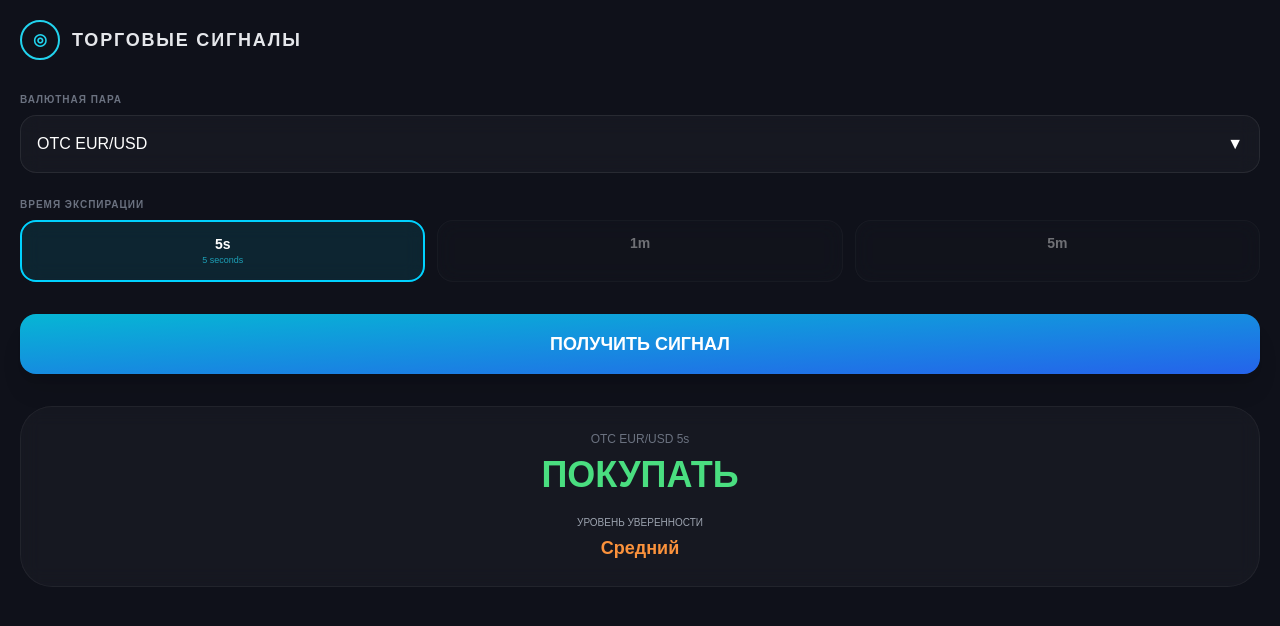
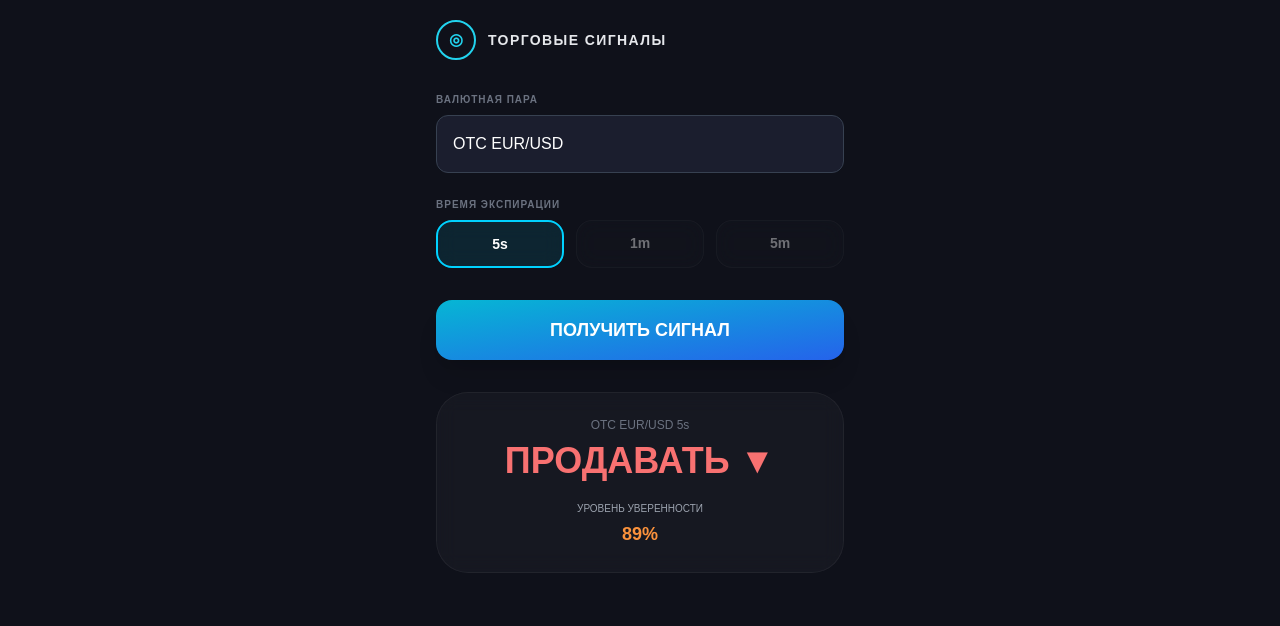
Before and after one commit to shadowteampartners-debug/signals-app, a plain HTML site: page index.html in a window 1280 px wide. Both pictures are taken after a click on the button "ПОЛУЧИТЬ СИГНАЛ". Drawn offline with nearby package versions, Linux system fonts and the light colour scheme.

Commit message:
index.html

```diff
--- a/index.html
+++ b/index.html
@@ -8,48 +8,85 @@
     <style>
         body { background-color: #0f111a; color: #ffffff; font-family: sans-serif; -webkit-user-select: none; }
         .glass-panel { background: rgba(255, 255, 255, 0.03); border: 1px solid rgba(255, 255, 255, 0.08); backdrop-filter: blur(10px); }
-        .active-border { border: 2px solid #00d2ff; background: rgba(0, 210, 255, 0.1); }
+        .active-border { border: 2px solid #00d2ff !important; background: rgba(0, 210, 255, 0.1) !important; opacity: 1 !important; }
+        .hidden { display: none; }
     </style>
 </head>
-<body class="p-5 flex flex-col min-h-screen">
+<body class="p-5 flex flex-col min-h-screen max-w-md mx-auto">
     <div class="flex items-center gap-3 mb-8">
         <div class="w-10 h-10 rounded-full border-2 border-cyan-400 flex items-center justify-center text-cyan-400 font-bold">◎</div>
-        <h1 class="text-lg font-bold tracking-widest uppercase text-gray-200">Торговые Сигналы</h1>
+        <h1 class="text-lg font-bold tracking-widest uppercase text-gray-200 text-sm">Торговые Сигналы</h1>
     </div>
 
     <div class="mb-6">
         <label class="text-[10px] text-gray-500 uppercase font-black mb-2 block tracking-widest">Валютная пара</label>
-        <div class="glass-panel p-4 rounded-2xl flex justify-between items-center">
-            <span class="font-medium">OTC EUR/USD</span>
-            <span>▼</span>
-        </div>
+        <select id="pairSelect" class="w-full bg-[#1b1e2e] border border-gray-700 rounded-xl p-4 outline-none appearance-none glass-panel">
+            <option value="OTC EUR/USD">OTC EUR/USD</option>
+            <option value="OTC GBP/USD">OTC GBP/USD</option>
+            <option value="BTC/USDT">BTC/USDT</option>
+        </select>
     </div>
 
     <div class="mb-8">
         <label class="text-[10px] text-gray-500 uppercase font-black mb-2 block tracking-widest">Время экспирации</label>
-        <div class="grid grid-cols-3 gap-3">
-            <div class="glass-panel active-border p-3 rounded-2xl text-center">
+        <div class="grid grid-cols-3 gap-3" id="timeGrid">
+            <div onclick="selectTime(this, '5s')" class="time-btn glass-panel active-border p-3 rounded-2xl text-center cursor-pointer">
                 <div class="text-sm font-bold">5s</div>
-                <div class="text-[9px] text-cyan-400/70">5 seconds</div>
             </div>
-            <div class="glass-panel p-3 rounded-2xl text-center opacity-40">
+            <div onclick="selectTime(this, '1m')" class="time-btn glass-panel p-3 rounded-2xl text-center cursor-pointer opacity-40">
                 <div class="text-sm font-bold">1m</div>
             </div>
-            <div class="glass-panel p-3 rounded-2xl text-center opacity-40">
+            <div onclick="selectTime(this, '5m')" class="time-btn glass-panel p-3 rounded-2xl text-center cursor-pointer opacity-40">
                 <div class="text-sm font-bold">5m</div>
             </div>
         </div>
     </div>
 
-    <button class="w-full bg-gradient-to-br from-cyan-500 to-blue-600 py-4 rounded-2xl font-black text-lg shadow-xl active:scale-95 transition-transform mb-8">
+    <button onclick="generateSignal()" id="mainBtn" class="w-full bg-gradient-to-br from-cyan-500 to-blue-600 py-4 rounded-2xl font-black text-lg shadow-xl active:scale-95 transition-transform mb-8">
         ПОЛУЧИТЬ СИГНАЛ
     </button>
 
-    <div class="glass-panel p-6 rounded-[2rem] text-center border-white/5">
-        <p class="text-xs text-gray-500 mb-2">OTC EUR/USD 5s</p>
-        <p class="text-4xl font-black text-green-400 uppercase mb-5">Покупать</p>
+    <div id="resultBlock" class="glass-panel p-6 rounded-[2rem] text-center border-white/5 hidden">
+        <p id="resPair" class="text-xs text-gray-500 mb-2"></p>
+        <p id="resDir" class="text-4xl font-black uppercase mb-5"></p>
         <p class="text-[10px] text-gray-400 uppercase mb-1">Уровень уверенности</p>
-        <p class="text-orange-400 font-black text-lg">Средний</p>
+        <p id="resConf" class="font-black text-lg"></p>
     </div>
+
+    <script>
+        let selectedTime = '5s';
+
+        function selectTime(el, time) {
+            document.querySelectorAll('.time-btn').forEach(btn => btn.classList.remove('active-border'));
+            el.classList.add('active-border');
+            selectedTime = time;
+        }
+
+        function generateSignal() {
+            const btn = document.getElementById('mainBtn');
+            const result = document.getElementById('resultBlock');
+            const pair = document.getElementById('pairSelect').value;
+
+            btn.innerText = "АНАЛИЗ...";
+            btn.disabled = true;
+            result.classList.add('hidden');
+
+            setTimeout(() => {
+                btn.innerText = "ПОЛУЧИТЬ СИГНАЛ";
+                btn.disabled = false;
+
+                const isUp = Math.random() > 0.5;
+                const conf = Math.floor(Math.random() * (95 - 70 + 1)) + 70;
+
+                document.getElementById('resPair').innerText = `${pair} ${selectedTime}`;
+                document.getElementById('resDir').innerText = isUp ? "Покупать ▲" : "Продавать ▼";
+                document.getElementById('resDir').className = `text-4xl font-black uppercase mb-5 ${isUp ? 'text-green-400' : 'text-red-400'}`;
+                document.getElementById('resConf').innerText = conf + "%";
+                document.getElementById('resConf').className = `font-black text-lg ${conf > 85 ? 'text-orange-400' : 'text-yellow-400'}`;
+
+                result.classList.remove('hidden');
+            }, 1500);
+        }
+    </script>
 </body>
 </html>
```
